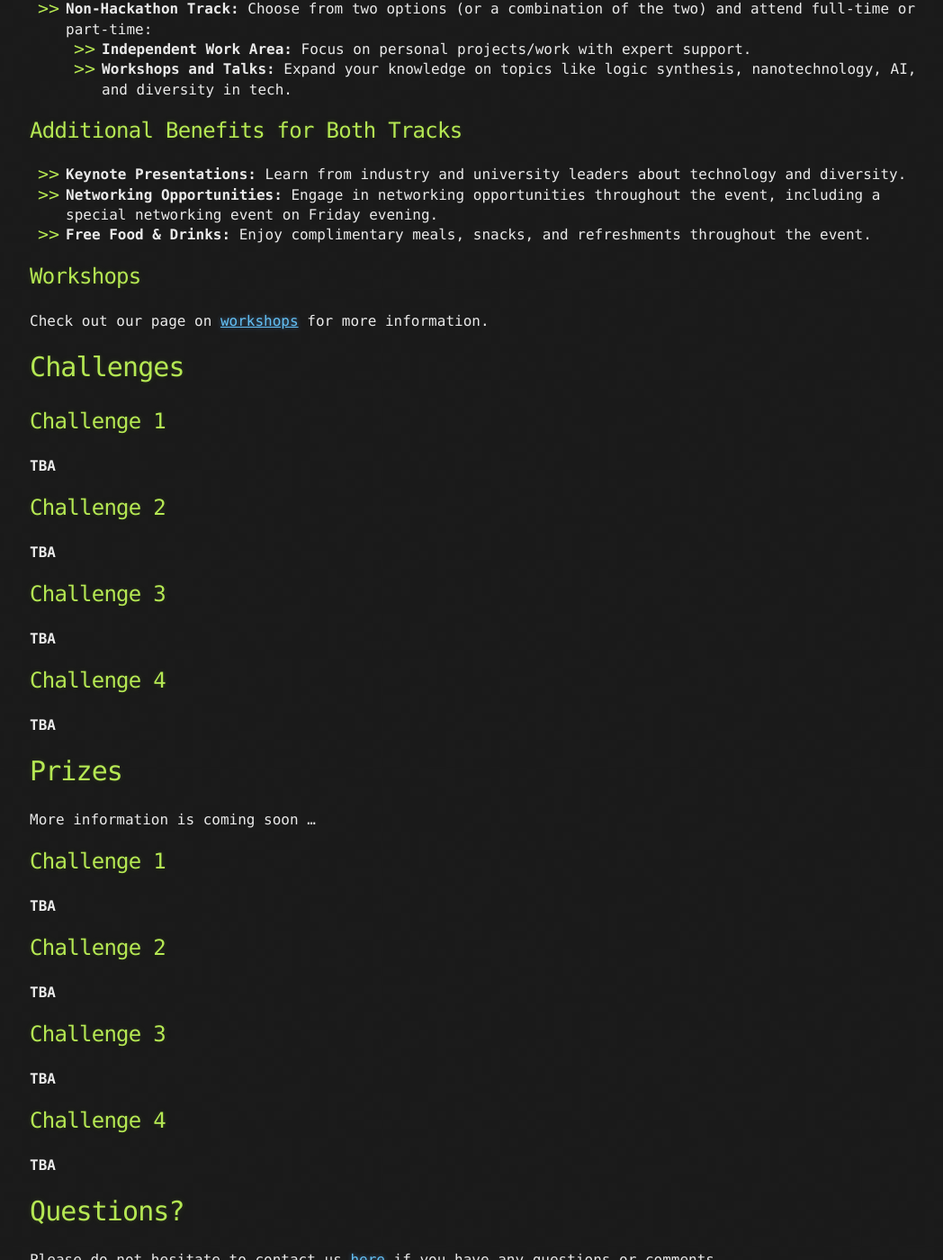
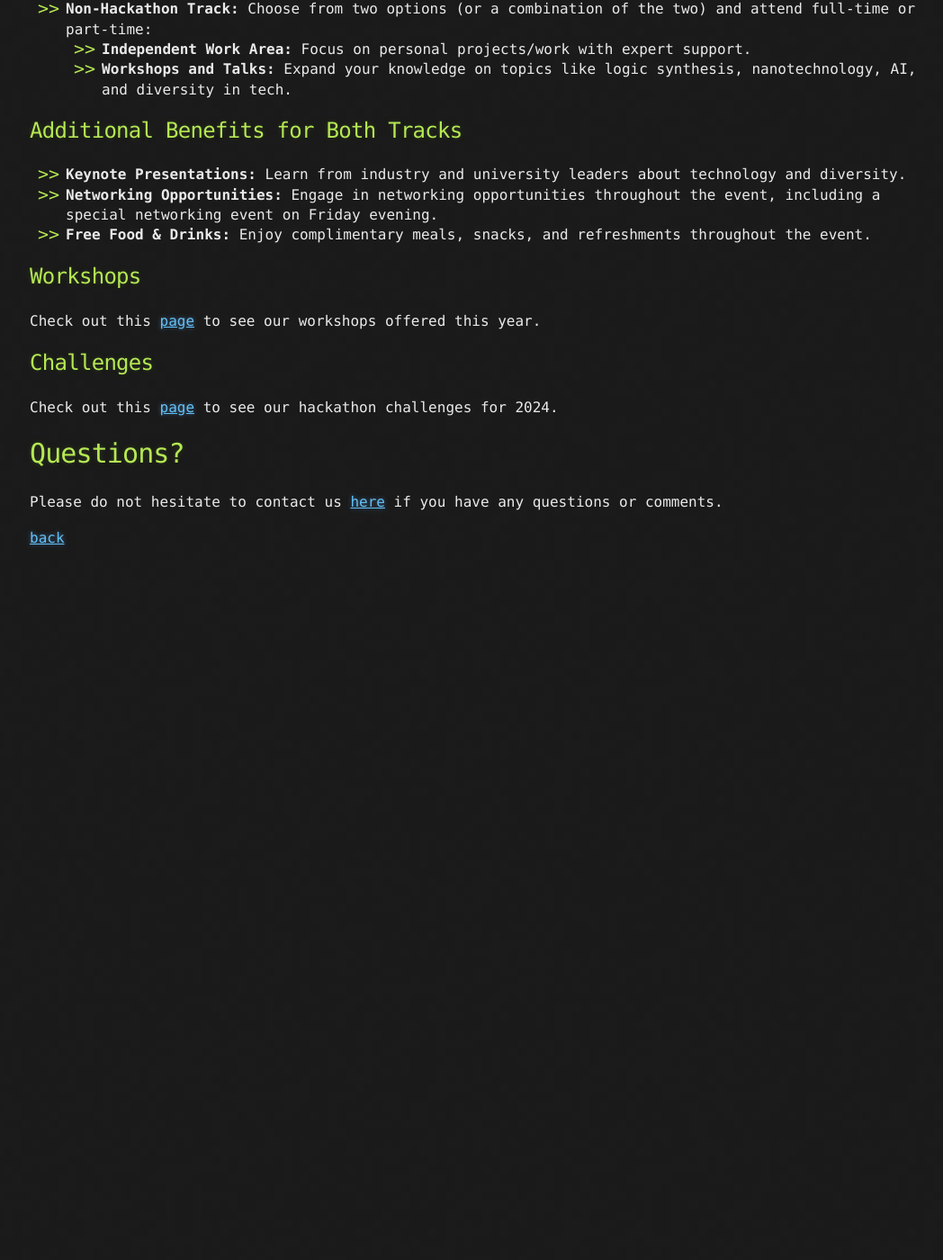
Before and after one commit to hack4her/hack4her.github.io, a Jekyll site: the page built from 2024_event.md, in a window 1280 px wide and 1400 px high, scrolled down 743 px. Shown: the whole window at 90% size, without its empty margins (107-1155 px from the left). Built offline with Jekyll 4.4.1, drawn with Linux system fonts in a browser that asks for light colours; our own code applies the rules of GitHub Pages for plain Markdown files; the repository's description, which GitHub fills in, is left out; after the commit the page ends 1373 px from its top, so only the background shows below that.

Commit message:
Update 2024_event.md

```diff
--- a/2024_event.md
+++ b/2024_event.md
@@ -24,31 +24,11 @@ Vrije Universiteit Amsterdam, NU Building, De Boelelaan 1111, 1081 HV Amsterdam
 
 
 ## Workshops
-Check out our page on [workshops](/2024_workshops) for more information.
+Check out this [page](/2024_workshops) to see our workshops offered this year.
 
 
-# Challenges
-
-## Challenge 1
-**TBA**
-## Challenge 2
-**TBA**
-## Challenge 3
-**TBA**
-## Challenge 4
-**TBA**
-
-# Prizes
-More information is coming soon ...
-
-## Challenge 1
-**TBA**
-## Challenge 2
-**TBA**
-## Challenge 3
-**TBA**
-## Challenge 4
-**TBA**
+## Challenges
+Check out this [page](/2024_workshops) to see our hackathon challenges for 2024.
 
 # Questions?
 Please do not hesitate to contact us [here](mailto:hack4her2024@gmail.com) if you have any questions or comments.
```
